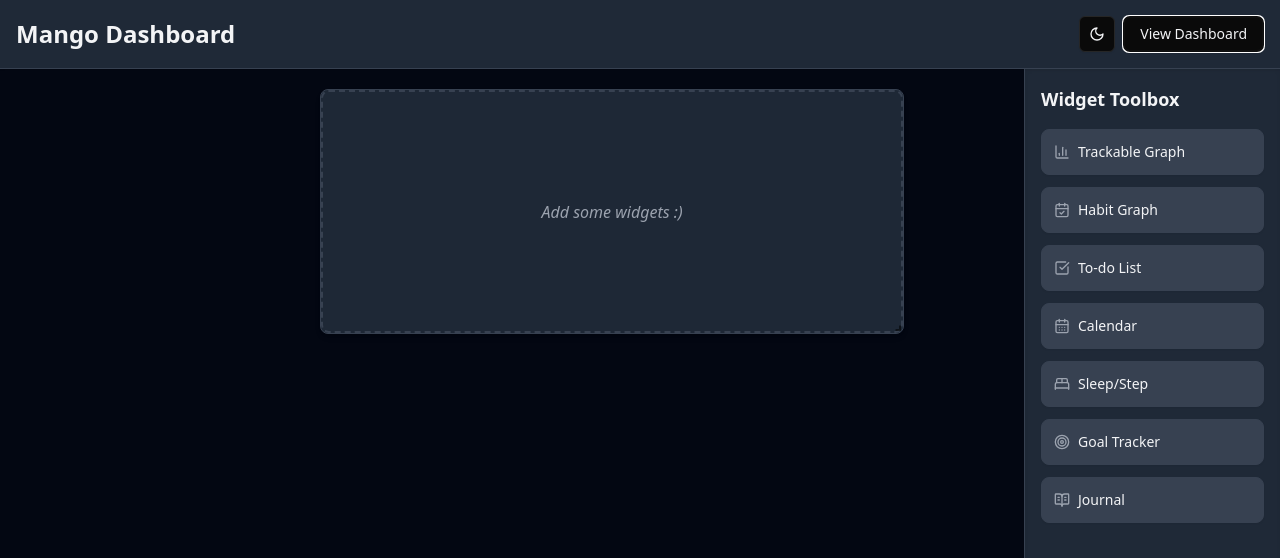
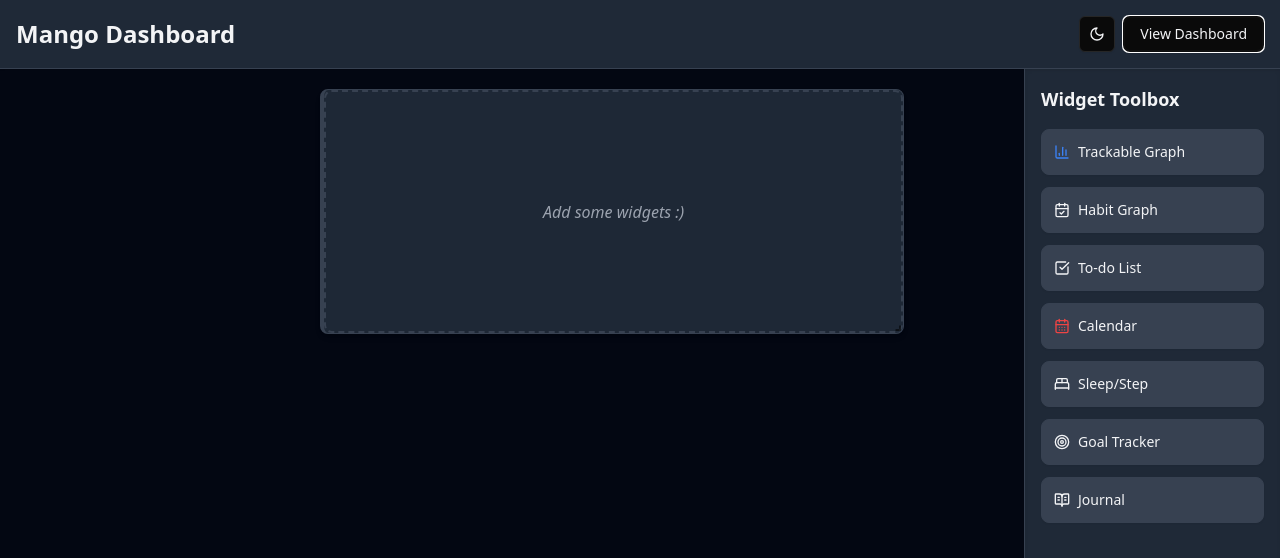
Before and after one commit to tuudug/mango, a React (Vite) app: page / in a window 1280 px wide. Both pictures are taken after a click on the button "Edit Dashboard". Shown: the top 558 px of the page. Built offline with nearby package versions, Linux system fonts and the light colour scheme.

Commit message:
widget colors

```diff
--- a/src/components/Dashboard.tsx
+++ b/src/components/Dashboard.tsx
@@ -100,42 +100,42 @@ const defaultWidgetLayouts: Record<
   Placeholder: { w: 6, h: 4, minW: 4, minH: 3 },
 };
 
-// Widget Metadata: Icon and Color
+// Widget Metadata: Icon and Accent Color (Left Border)
 const widgetMetadata: Record<
   WidgetType,
-  { icon: LucideIcon; borderColorClass: string }
+  { icon: LucideIcon; colorAccentClass: string } // Renamed borderColorClass
 > = {
   "Trackable Graph": {
     icon: BarChart3,
-    borderColorClass: "border-blue-500 dark:border-blue-400",
+    colorAccentClass: "border-l-blue-500 dark:border-l-blue-400", // Changed to border-l-*
   },
   "Habit Graph": {
     icon: CalendarCheck,
-    borderColorClass: "border-green-500 dark:border-green-400",
+    colorAccentClass: "border-l-green-500 dark:border-l-green-400", // Changed to border-l-*
   },
   "To-do List": {
     icon: CheckSquare,
-    borderColorClass: "border-yellow-500 dark:border-yellow-400",
+    colorAccentClass: "border-l-yellow-500 dark:border-l-yellow-400", // Changed to border-l-*
   },
   Calendar: {
     icon: CalendarDays,
-    borderColorClass: "border-red-500 dark:border-red-400",
+    colorAccentClass: "border-l-red-500 dark:border-l-red-400", // Changed to border-l-*
   },
   "Sleep/Step": {
     icon: BedDouble,
-    borderColorClass: "border-indigo-500 dark:border-indigo-400",
+    colorAccentClass: "border-l-indigo-500 dark:border-l-indigo-400", // Changed to border-l-*
   },
   "Goal Tracker": {
     icon: Target,
-    borderColorClass: "border-purple-500 dark:border-purple-400",
+    colorAccentClass: "border-l-purple-500 dark:border-l-purple-400", // Changed to border-l-*
   },
   Journal: {
     icon: BookOpenText,
-    borderColorClass: "border-pink-500 dark:border-pink-400",
+    colorAccentClass: "border-l-pink-500 dark:border-l-pink-400", // Changed to border-l-*
   },
   Placeholder: {
     icon: HelpCircle, // Use a valid Lucide icon type
-    borderColorClass: "border-gray-300 dark:border-gray-700",
+    colorAccentClass: "border-l-gray-300 dark:border-l-gray-700", // Changed to border-l-*
   }, // Placeholder specific
 };
 
@@ -294,7 +294,7 @@ export function Dashboard() {
       <WidgetErrorBoundary widgetId={item.id}>
         {/* Main widget container */}
         <div
-          className={`bg-white dark:bg-gray-800 rounded-lg shadow-md overflow-hidden w-full h-full border border-gray-200 dark:border-gray-700 flex flex-col`}
+          className={`bg-white dark:bg-gray-800 rounded-lg shadow-md overflow-hidden w-full h-full border border-gray-200 dark:border-gray-700 border-l-4 ${metadata.colorAccentClass} flex flex-col`} // Use gray border + thick colored left border
         >
           {/* Title Bar */}
           {item.type !== "Placeholder" && ( // No title bar for placeholder
@@ -304,12 +304,13 @@ export function Dashboard() {
               {/* Left side: Icon + Title */}
               <div className="flex items-center gap-1.5">
                 <IconComponent
-                  className={`w-3.5 h-3.5 ${metadata.borderColorClass.replace(
-                    "border-",
+                  className={`w-3.5 h-3.5 ${metadata.colorAccentClass.replace(
+                    // Use colorAccentClass
+                    "border-l-", // Replace border-l-
                     "text-"
                   )}`}
                 />{" "}
-                {/* Use border color for icon */}
+                {/* Use accent color for icon */}
                 <span className="text-xs font-medium text-gray-700 dark:text-gray-200 select-none">
                   {item.type}
                 </span>
@@ -501,12 +502,19 @@ export function Dashboard() {
                       id={widgetType}
                       data={{ type: "toolbox-item", widgetType }}
                     >
-                      {/* Add icon to toolbox item */}
-                      <div className="flex items-center gap-2 p-3 border border-gray-200 dark:border-gray-700 rounded-lg bg-gray-50 dark:bg-gray-700 cursor-grab hover:bg-gray-100 dark:hover:bg-gray-600 hover:border-blue-300 dark:hover:border-blue-500 transition-all duration-200 shadow-sm">
+                      {/* Add icon and color to toolbox item */}
+                      <div
+                        className={`flex items-center gap-2 p-3 border border-gray-200 dark:border-gray-700 rounded-lg bg-gray-50 dark:bg-gray-700 cursor-grab hover:bg-gray-100 dark:hover:bg-gray-600 hover:border-blue-300 dark:hover:border-blue-500 transition-all duration-200 shadow-sm`} // Reverted to gray border, added hover effect
+                      >
                         {React.createElement(widgetMetadata[widgetType].icon, {
-                          className: "w-4 h-4 text-gray-500 dark:text-gray-400",
+                          className: `w-4 h-4 ${widgetMetadata[ // Use colorAccentClass
+                            widgetType
+                          ].colorAccentClass
+                            .replace("border-l-", "text-")}`, // Use accent color for icon
                         })}
-                        <span className="font-medium text-sm">
+                        <span className="font-medium text-sm text-gray-800 dark:text-gray-100">
+                          {" "}
+                          {/* Ensure text is visible */}
                           {widgetType}
                         </span>
                       </div>
```
